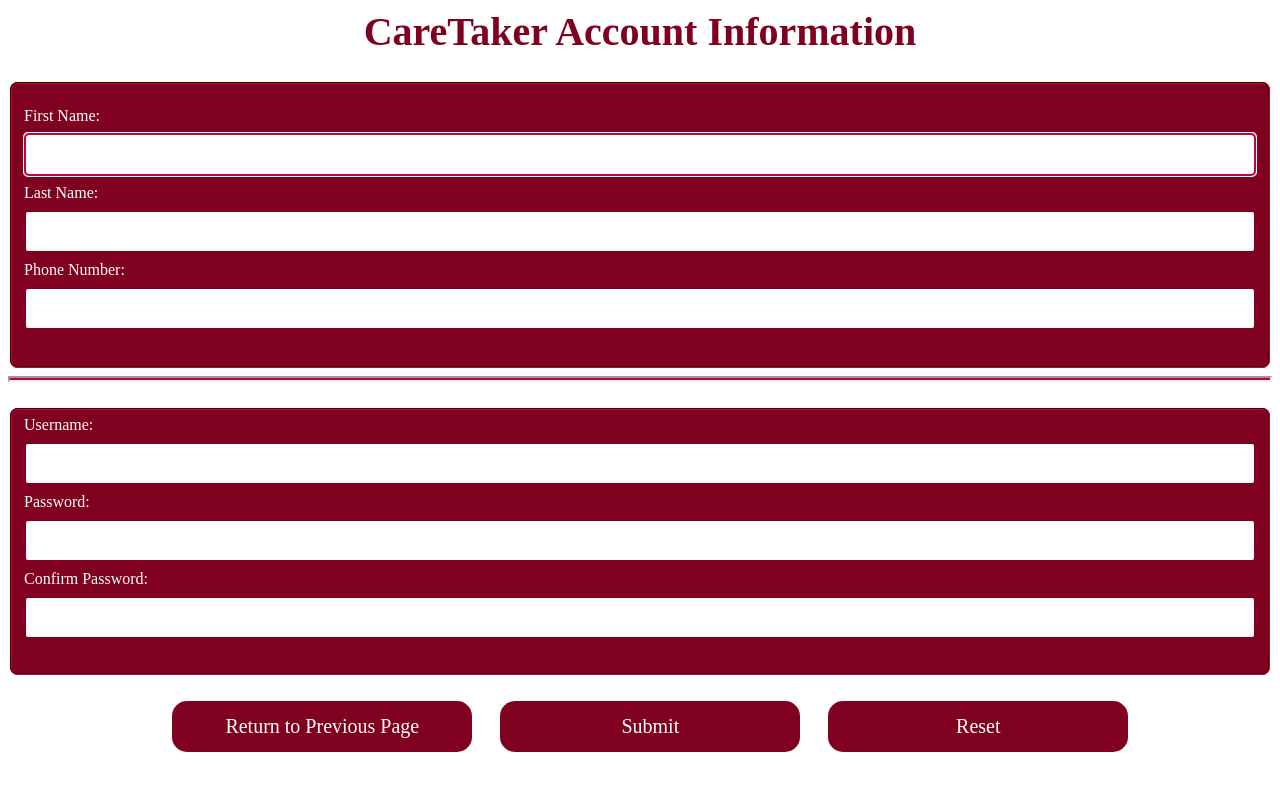
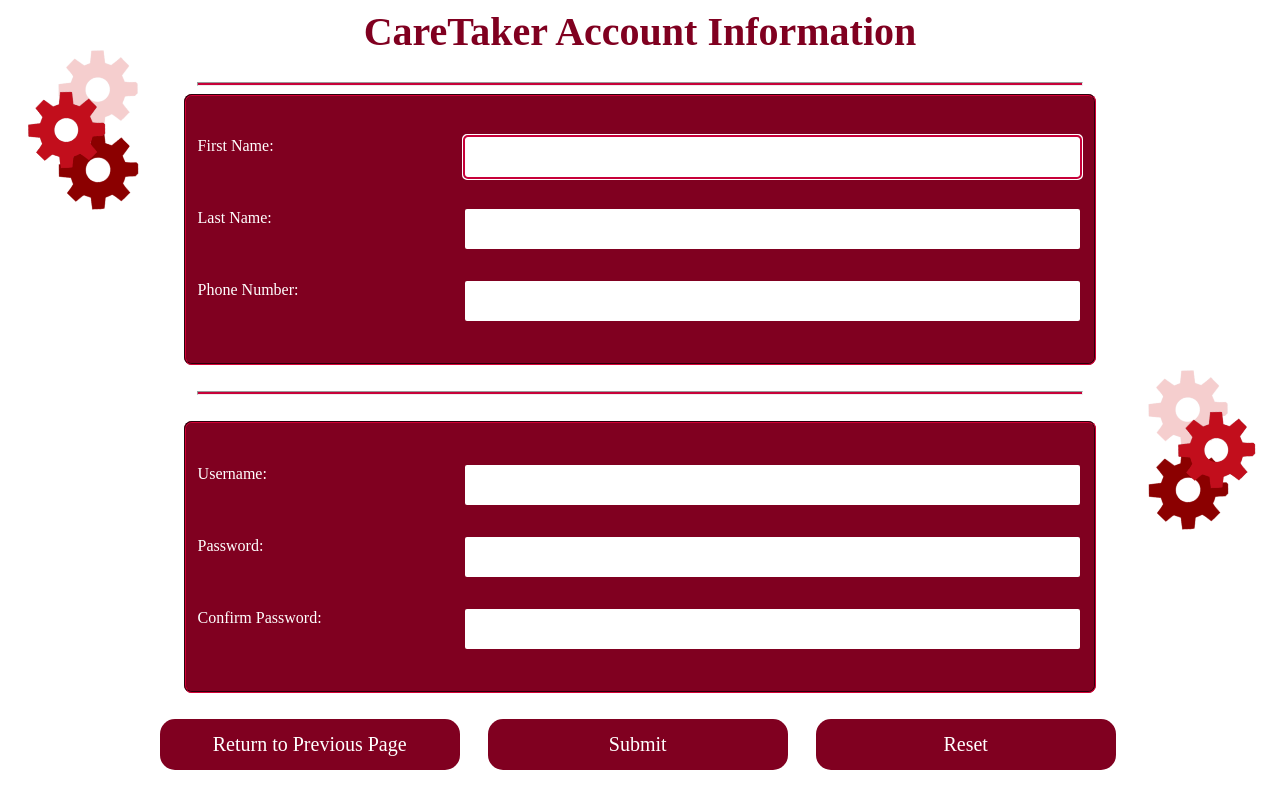
Before and after one commit to vasuchal/GWC, a PHP site: page /details.php in a window 1280 px wide. Run offline with PHP 8.4, Linux system fonts and the light colour scheme.

Commit message:
layout edits

```diff
--- a/details.php
+++ b/details.php
@@ -11,12 +11,20 @@ body{
     font-family: "Times New Roman", Times, serif;
 
 }
+
+
 input[type=text], input[type=password] {
-    width: 100%;
+    width: 70%;
     padding: 12px 20px;
-    margin: 8px 0;
+    margin: 30px 0;
+    border: 1px solid #C70039;
     display: inline-block;
-    border: 1px solid #C70039;
+	text-align: left;
+	float: right;
+	border-radius:50px;
+	margin-top:-20px;
+	font-family: "Times New Roman", Times, serif;
+
 }
 
 /* Set a style for all buttons */
@@ -43,19 +51,19 @@ h1 {
 	font-size:40px;
 	color:#800020;
 	text-align:center;
-	animation: emphasize 2s 1;
+	animation: fade 4s 1;
 
 }
 
 
 
-@keyframes emphasize{
+@keyframes fade{
 
 	from {
-	    font-size:35px;
+	    opacity:0;
 	  }
 	to {
-    	font-size:40px;
+    	opacity:1;
 	  }
 
 
@@ -78,47 +86,121 @@ fieldset {
   border-color: #800020;
   color:white;
   background-color: #800020;
+  width:70%;
+  margin:auto;
   }
 
-div{
-	margin-left:13%;
+#buttons{
+	margin-left:12%;
 }
 
+label{
+
+	width:300px;
+	display:inline-block;
+	text-align:left;
+
+
+}
+
+#gear1{
+position:absolute;
+top:130px;
+left:60px;
+
+}
+
+#gear2{
+position:absolute;
+top:50px;
+left:60px;
+}
+
+#gear3{
+position:absolute;
+top:90px;
+left:30px;
+}
+
+#gear4{
+position:absolute;
+top:450px;
+right:50px;
+
+}
+
+#gear5{
+position:absolute;
+top:370px;
+right:50px;
+
+}
+
+#gear6{
+position:absolute;
+top:410px;
+right:20px;
+
+}
+
+#gear1, #gear2, #gear3, #gear4, #gear5, #gear6{
+	animation: rotation 15s infinite linear;
+	animation-delay: 1s;
+
+}
+
+@keyframes rotation {
+  from {
+    transform: rotate(0deg);
+  }
+  to {
+    transform: rotate(359deg);
+  }
+}
 </style>
 <body>
+<img id="gear2" src ="gear2.png" height="80" width="80">
+<img id="gear1" src ="gear1.png" height="80" width="80">
+<img id="gear3" src ="gear3.png" height="80" width="80">
+<img id="gear5" src ="gear2.png" height="80" width="80">
+<img id="gear4" src ="gear1.png" height="80" width="80">
+<img id="gear6" src ="gear3.png" height="80" width="80">
+  <h1> CareTaker Account Information </h1>
+<hr style="height:2px;color:#800020;background-color:#C70039;width:70%;">
 
-  <h1> CareTaker Account Information </h1>
   <!--I added a horizontal line because it divides up the different parts of the form and makes it look more clean and organized.-->
   <!--Below is my code for the text-fields, and they ask for Personal Information to place the pizza order. I also connected it to my other html webpage, so that when you click on submit it leads you to a thank you page.-->
 <form action="<?php echo $_SERVER["PHP_SELF"];?>" enctype="multipart/form-data" method="post">
    <fieldset>
     <br>
-    First Name: <input name="first" type="text" autofocus required><br>
-    Last Name: <input name="last" type="text" autofocus required><br>
-    Phone Number:<input name= "phone" type="text" autofocus required><br>
+    <br>
+    <label>First Name:</label> <input name="first" type="text" autofocus required><br><br>
+   <label> Last Name: </label><input name="last" type="text" autofocus required><br><br>
+   <label> Phone Number:</label><input name= "phone" type="text" autofocus required><br><br>
+    <br>
     <br>
     </fieldset>
     <!--I added another horizontal rule.-->
-  <hr style="height:2px;border-width:2;color:#800020;background-color:#C70039">
-
+    <br>
+  <hr style="height:2px;color:#800020;background-color:#C70039;width:70%;">
   <br>
   <fieldset>
-   Username: <input name="username" type="text" autofocus required><br>
-   Password: <input name="password" id="password" type="text" autofocus required><br>
-   Confirm Password: <input id="confirmation" type="text" autofocus required onchange="Confirm()">
+  <br>
+  <br>
+  <label> Username: </label> <input name="username" type="text" autofocus required><br>
+  <label> Password: </label><input name="password" id="password" type="text" autofocus required><br>
+  <label> Confirm Password:</label> <input id="confirmation" type="text" autofocus required onchange="Confirm()">
    <p id="confirmationMessage"></p>
    </fieldset>
 
   <br>
+
   <!--Below are my buttons for submit and reset which I learned from W3 schools.-->
-  <div>
+  <div id="buttons">
   <button onclick="location.href='signup.html'" type="button">Return to Previous Page</button> &nbsp &nbsp &nbsp
    <button type="submit" value="Submit">Submit</button> &nbsp &nbsp&nbsp&nbsp
     <button type="reset" value="Reset">Reset</button>
-    <div>
+    </div>
   </form>
-<script>
 
-
-
-</script>
+</body>
--- a/indexpatient.html
+++ b/indexpatient.html
@@ -5,7 +5,7 @@
       box-shadow: 0px 6px 6px grey;
     }
     </style>
-    <link rel="stylesheet" href="index.css">
+    <link rel="stylesheet" href="index1.css">
     <script src="index.js"></script>
     <div class="topnav">
       <a title="Home page"class="active" href="indexpatient.html"><img src="home.png" width="20" height="20" alt="Planets"></a>
--- a/login.html
+++ b/login.html
@@ -2,7 +2,7 @@
 <html>
 <head>
 <link rel="icon" href="logo.png" type="image/gif" sizes="16x16">
-<link rel="stylesheet" href="index.css">
+<link rel="stylesheet" href="index1.css">
 <meta name="viewport" content="width=device-width, initial-scale=1">
 <style>
 body {font-family: Arial, Helvetica, sans-serif;
--- a/patientlogin.html
+++ b/patientlogin.html
@@ -6,7 +6,7 @@
     height: 48px;
   }
   </style>
-<link rel="stylesheet" href="index.css">
+<link rel="stylesheet" href="index1.css">
 <link rel="icon" href="logo.png" type="image/gif" sizes="16x16">
 <meta name="viewport" content="width=device-width, initial-scale=1">
 <style>
```
Also changed, not shown: patientsignin.php (+74 -12 lines), signup.html (+10 -31 lines), gears.png (added).
